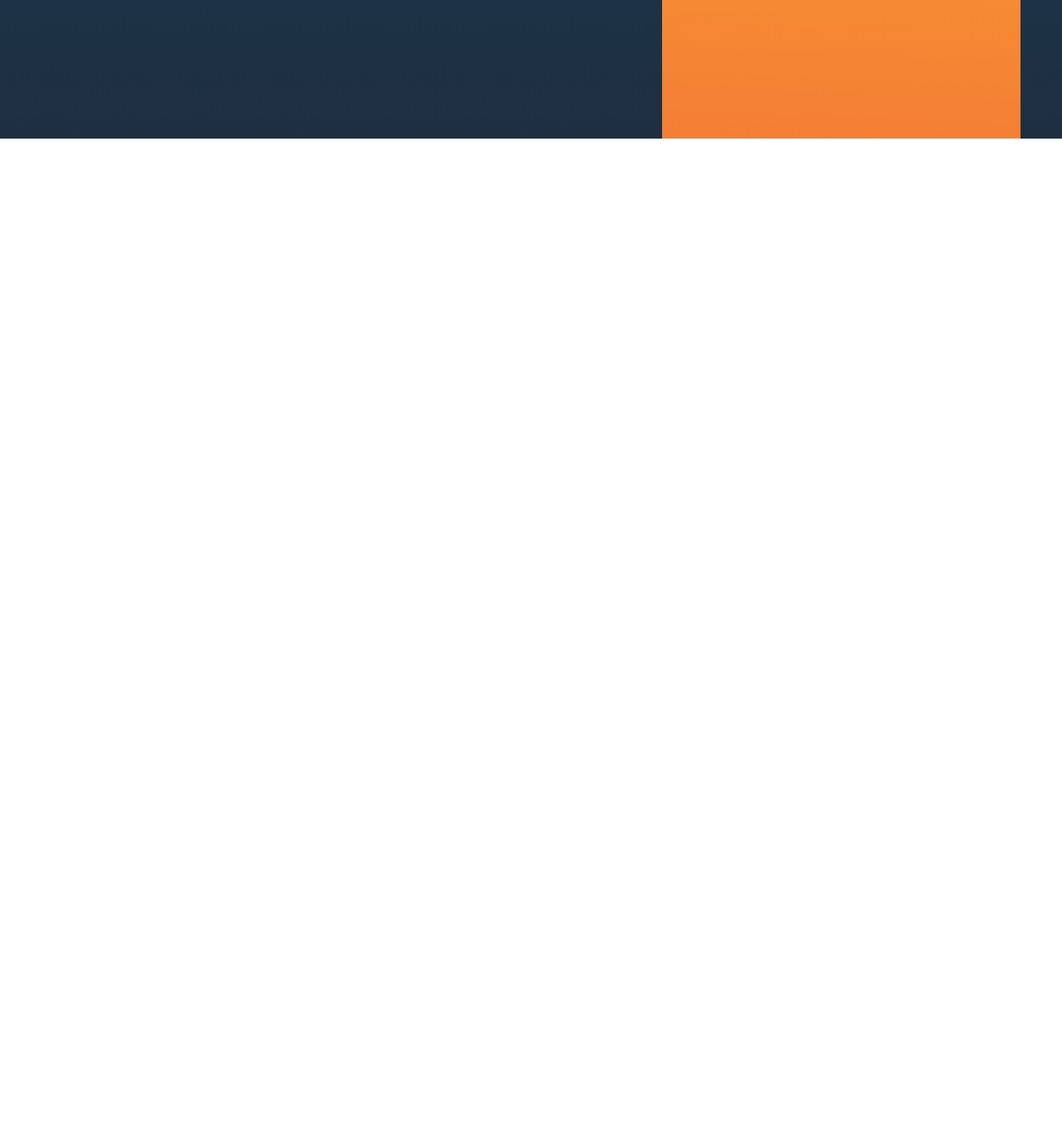
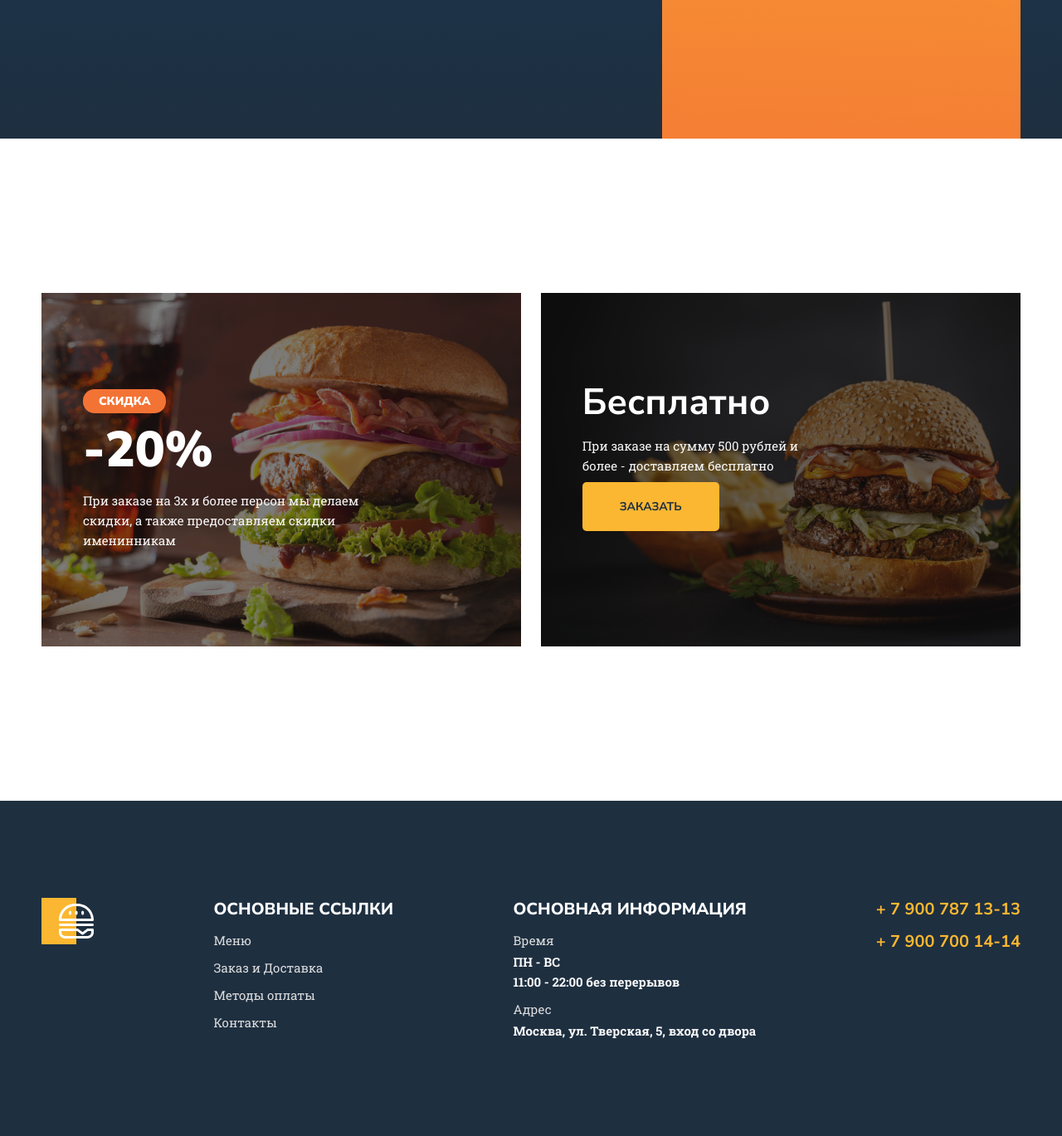
Before and after one commit to mskuratova/Burgers, a plain HTML site: page index.html in a window 1280 px wide. Shown: the part 655-2024 px from the top of the page at 83% size. Before the commit the page ends 822 px from the top, so only its background shows below. Drawn offline with Linux system fonts and the light colour scheme.

Commit message:
add footer

```diff
--- a/index.html
+++ b/index.html
@@ -5,7 +5,7 @@
     <title>Title</title>
     <link rel="preconnect" href="https://fonts.googleapis.com">
     <link rel="preconnect" href="https://fonts.gstatic.com" crossorigin>
-    <link href="https://fonts.googleapis.com/css2?family=Nunito+Sans:wght@700;800&family=Roboto+Slab:wght@100;200;400;700&family=Roboto:wght@100;300;400;500;700&display=swap"
+    <link href="https://fonts.googleapis.com/css2?family=Nunito+Sans:wght@700;800;900&family=Roboto+Slab:wght@100;200;400;700&family=Roboto:wght@100;300;400;500;700&display=swap"
           rel="stylesheet">
     <link rel="stylesheet" href="style/main.css">
 </head>
@@ -23,12 +23,57 @@
         </div>
         <div class="visual">
             <div class="bg">
-            <img src="image/burger.png" alt="Burger">
+                <img src="image/burger.png" alt="Burger">
             </div>
         </div>
     </div>
 </div>
-
-
+<div class="promo">
+    <div class="container">
+        <div class="promo-left">
+            <p class="sale">Скидка</p>
+            <p class="cost">-20%</p>
+            <p class="description">При заказе на 3х и более персон мы делаем скидки, а
+                также предоставляем скидки именинникам</p>
+        </div>
+        <div class="promo-right">
+            <p class="free">Бесплатно</p>
+            <p class="description">При заказе на сумму 500 рублей и более - доставляем
+                бесплатно</p>
+            <a href="#">Заказать</a>
+        </div>
+    </div>
+</div>
+<div class="footer">
+    <div class="container">
+        <div class="item">
+            <img class="logo" src="image/logo.svg" alt="Logo">
+        </div>
+        <div class="item">
+            <h2>основные ссылки</h2>
+            <ul>
+                <li><a href="#">Меню</a></li>
+                <li><a href="#">Заказ и Доставка</a></li>
+                <li><a href="#">Методы оплаты</a></li>
+                <li><a href="#">Контакты</a></li>
+            </ul>
+        </div>
+        <div class="item">
+            <h2>основная информация</h2>
+            <ul>
+                <li><span>Время</span>ПН - ВС
+                    <br> 11:00 - 22:00 без перерывов
+                </li>
+                <li><span>Адрес</span>Москва, ул. Тверская, 5, вход со двора</li>
+            </ul>
+        </div>
+        <div class="tel">
+            <ul>
+                <li>+ 7 900 787 13-13</li>
+                <li>+ 7 900 700 14-14</li>
+            </ul>
+        </div>
+    </div>
+</div>
 </body>
 </html>
--- a/style/main.css
+++ b/style/main.css
@@ -42,7 +42,7 @@ h1 span {
     margin-bottom: 10px;
 }
 
-p {
+.text p {
     /*font-family: 'Roboto', sans-serif;*/
     font-family: 'Roboto Slab', serif;
     font-size: 19px;
@@ -50,7 +50,8 @@ p {
     margin-bottom: 42px;
 }
 
-a {
+.main a,
+.promo a {
     color: #1E2F40;
     background-color: #FBB731;
     border-radius: 5px;
@@ -75,8 +76,108 @@ a {
     background: linear-gradient(2.42deg, #F37335 -19.6%, #FBB731 100.79%, #FDC830 100.79%);
 }
 
-img {
+.main img {
     width: 829px;
     position: absolute;
     right: -168px;
 }
+.promo{
+    padding-top: 186px;
+    padding-bottom: 186px;
+}
+.promo-left,
+.promo-right {
+    flex: 0 0 49%;
+    color: #ffff;
+    box-sizing: border-box;
+    background-repeat: no-repeat;
+    background-size: cover;
+    background-position: center;
+}
+.promo-left {
+    background-image: url(../image/promo-left.png);
+    padding: 116px 50px;
+}
+.promo-right {
+    background-image: url(../image/promo-right.png);
+    padding: 102px 50px;
+}
+.sale {
+    font-size: 14px;
+    font-weight: 900;
+    background: #F37335;
+    padding: 5px 19px;
+    border-radius: 14px;
+    display: inline-block;
+    text-transform: uppercase;
+    margin-bottom: 3px;
+}
+.cost {
+    font-size: 60px;
+    font-weight: 900;
+    margin-bottom: 8px;
+}
+.description {
+    font-family: 'Roboto Slab', serif;
+    color: #FAF9F9;
+    font-size: 15px;
+    line-height: 24px;
+}
+.promo-left .description {
+    max-width: 392px;
+}
+.promo-right .description {
+    max-width: 300px;
+    margin-bottom: 8px;
+}
+.free {
+    font-size: 44px;
+    font-weight: 700;
+    margin-bottom: 10px;
+}
+.footer {
+    padding-top: 117px;
+    padding-bottom: 106px;
+    background: #1E2F40;
+    color: #fff;
+}
+.logo {
+    width: 63px;
+    height: 56px;
+}
+.item h2 {
+    font-size: 20px;
+    font-weight: 800;
+    text-transform: uppercase;
+    margin-bottom: 12px;
+}
+.item ul,
+.tel ul {
+    list-style-type: none;
+}
+.item li {
+    margin-bottom: 9px;
+    font-family: 'Roboto Slab', serif;
+    font-size: 15px;
+    color: #FAF9F9;
+    font-weight: 700;
+    line-height: 24px;
+}
+.item a {
+    color: #DEDEDE;
+    text-decoration: none;
+    font-weight: 400;
+}
+.item span {
+    color: #DEDEDE;
+    display: block;
+    font-weight: 400;
+    margin-bottom: 2px;
+}
+.tel ul {
+    font-size: 20px;
+    color: #FBB731;
+}
+.tel li {
+    margin-bottom: 12px;
+}
```
Also changed, not shown: image/logo.svg (added), image/promo-left.png (added), image/promo-right.png (added).
